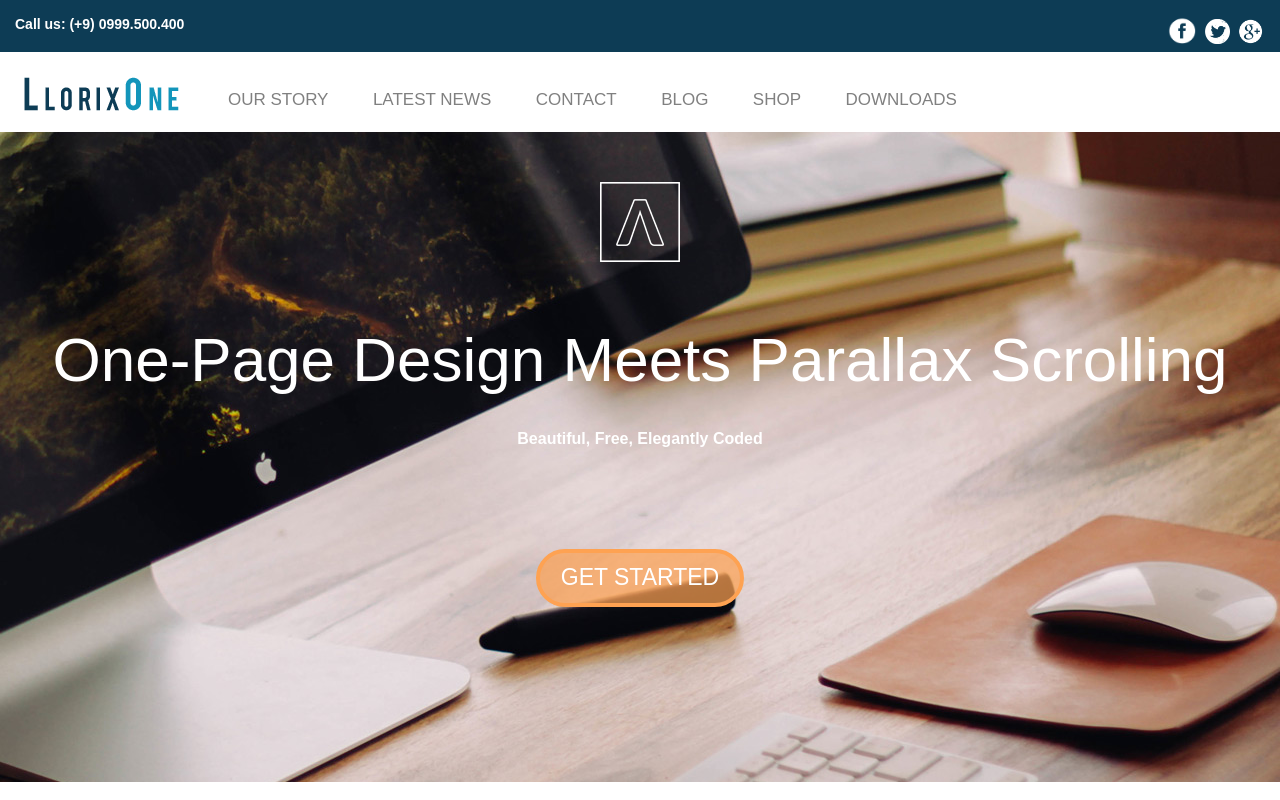
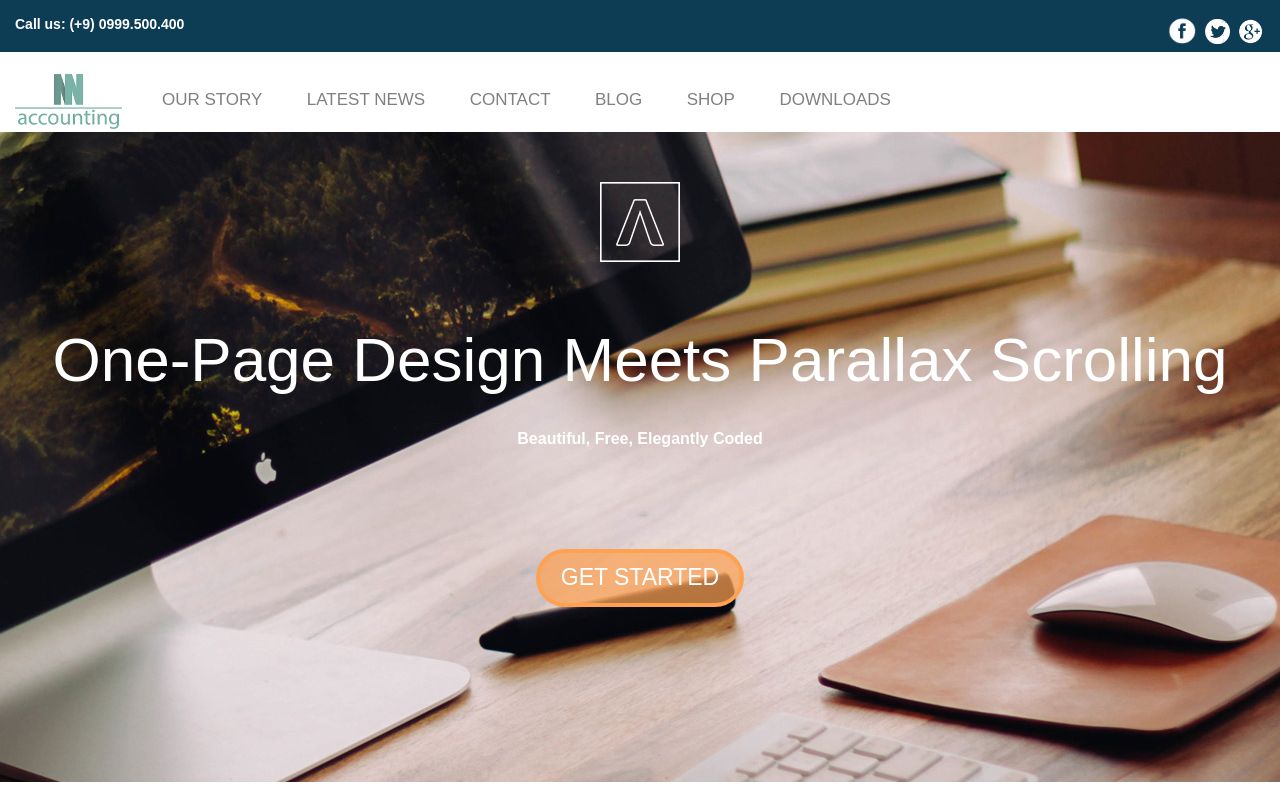
Before and after one commit to e-mk/accounting-consulting, a website: page index.html in a window 1280 px wide. Shown: the top 800 px of the page. Drawn offline with Linux system fonts and the light colour scheme.

Commit message:
Add a new logo

```diff
--- a/index.html
+++ b/index.html
@@ -18,7 +18,7 @@
 		</div>
 		<div class="menu">
 			<div class="inner-menu">
-				<a href="#"><img src="images/logo-nav.png"></a>
+				<a href="#"><img src="images/nn.png" height="55px"></a>
 				<ul class="menu-nav">
 					<li><a href="#">our story</a></li>
 					<li><a href="#">latest news</a></li>
```
Also changed, not shown: images/NN.png (added), images/logo-nav.png (deleted).
